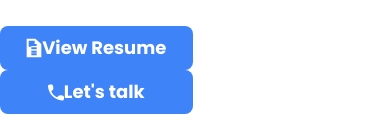
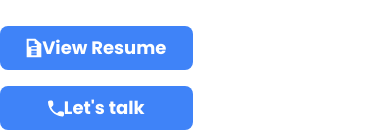
Before and after one commit to markkybean/MarkSantosPortfolio, a React (Vite) app: page / in a window 390 px wide. Shown: the part 706-844 px from the top of the page. Built offline with nearby package versions, Linux system fonts and the light colour scheme.

Commit message:
added margin in a tag view remume

```diff
--- a/src/home/Hero.jsx
+++ b/src/home/Hero.jsx
@@ -30,14 +30,14 @@ function Hero() {
                             </p>
                         </div>
                         <div className=" flex flex-col lg:flex-row lg:justify-start lg:items-center lg:gap-3">
-                            <a href="#contact" className="flex text-lg text-white font-bold hover:shadow-2xl lg:mx-0 md:mx-auto duration-300 hover:shadow-blue-500/50 bg-blue-500 w-[179px] rounded-lg items-center gap-3 justify-center py-2 ">
+                            <a href="#contact" className="flex text-lg text-white font-bold hover:shadow-2xl lg:mx-0 md:mx-auto duration-300 hover:shadow-blue-500/50 bg-blue-500 w-[179px] rounded-lg items-center gap-3 justify-center py-2 mb-4 lg:mb-0">
                                 <svg width="16" height="20" viewBox="0 0 16 20" fill="none" xmlns="http://www.w3.org/2000/svg">
                                     <path d="M0.666626 0.666626V19.3333H15.3333V6.00001L9.33329 0.666626H0.666626ZM2.66663 2.66663H8.66663V6.00001H5.33329V8.66663H2.66663V2.66663ZM10.6666 14.6666H5.33329V12.6666H10.6666V14.6666ZM10.6666 11.3333H5.33329V9.33331H10.6666V11.3333ZM10.6666 8.00001H5.33329V6.00001H10.6666V8.00001ZM10.6666 17.3333H5.33329V15.3333H10.6666V17.3333Z" fill="white" />
                                 </svg>
 
                                 View Resume
                             </a>
-                            <a href="#contact" className="flex text-lg text-white font-bold hover:shadow-2xl lg:mx-0 md:mx-auto duration-300 hover:shadow-blue-500/50 bg-blue-500 w-[179px] rounded-lg items-center gap-3 justify-center py-2 ">
+                            <a href="#contact" className="flex text-lg text-white font-bold hover:shadow-2xl lg:mx-0 md:mx-auto duration-300 hover:shadow-blue-500/50 bg-blue-500 w-[179px] rounded-lg items-center gap-3 justify-center py-2 mb-4 lg:mb-0">
                                 <svg width="16" height="17" viewBox="0 0 16 17" fill="none" xmlns="http://www.w3.org/2000/svg">
                                     <path d="M14.4323 11.4109L12.17 11.1526C11.6267 11.0903 11.0923 11.2773 10.7093 11.6603L9.07041 13.2992C6.54978 12.0166 4.4834 9.95909 3.20082 7.42954L4.84858 5.78177C5.23157 5.39878 5.41862 4.86436 5.35627 4.32105L5.09797 2.07652C4.99109 1.17692 4.23401 0.5 3.32551 0.5H1.78464C0.778165 0.5 -0.0590758 1.33725 0.0032719 2.34372C0.475333 9.95018 6.55869 16.0247 14.1562 16.4967C15.1627 16.5591 15.9999 15.7218 15.9999 14.7154V13.1745C16.0088 12.2749 15.3319 11.5178 14.4323 11.4109Z" fill="white" />
                                 </svg>
```
